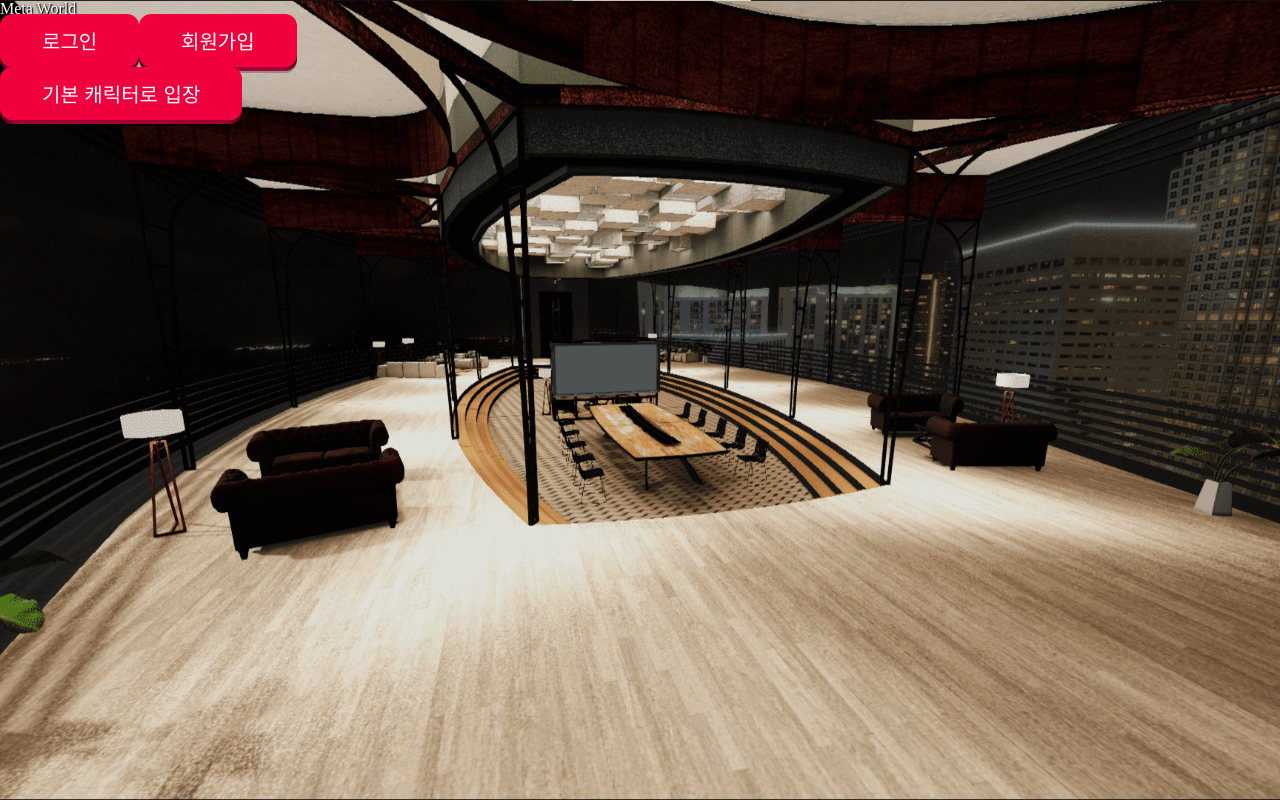
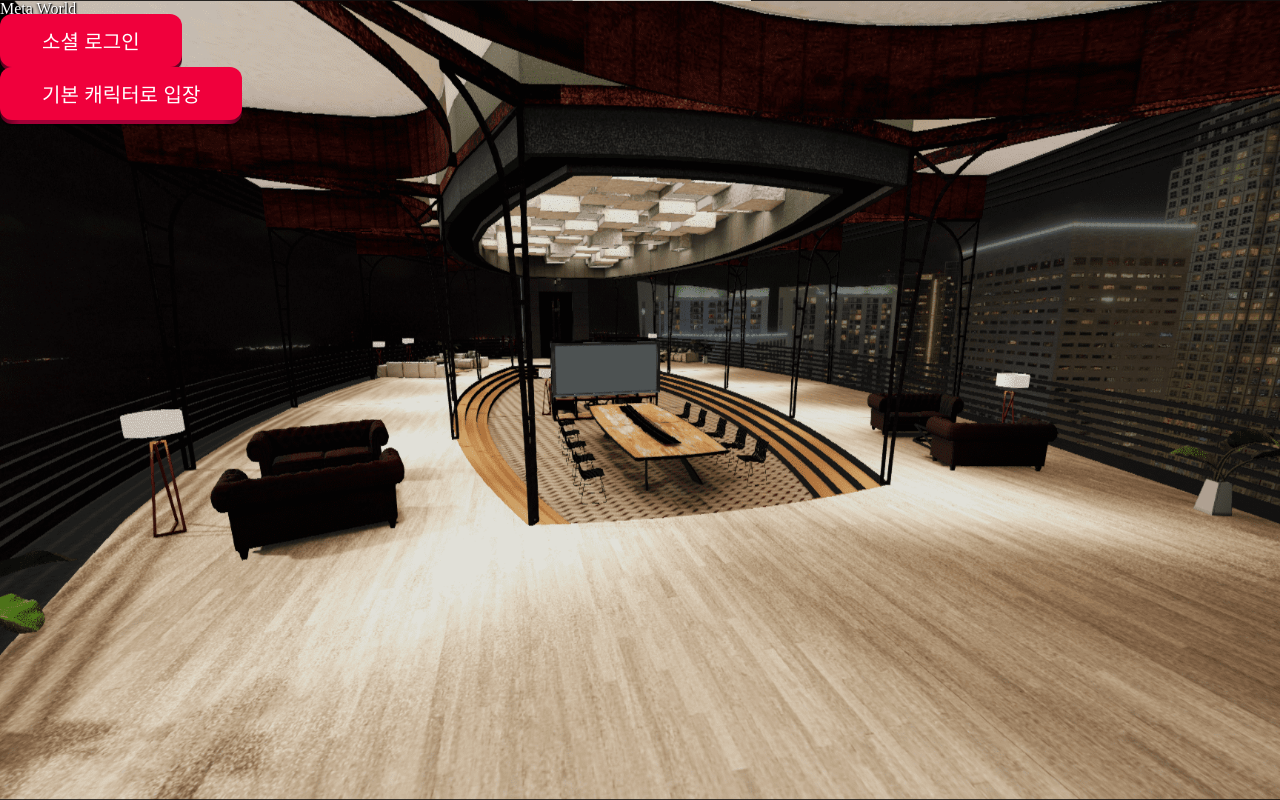
Before and after one commit to gudrb33333/meta-world-client, a React (Create React App) app: page / in a window 1280 px wide. Built offline with nearby package versions, Linux system fonts and the light colour scheme; no server answers.

Commit message:
Remove sign up button

```diff
--- a/src/components/Home/index.tsx
+++ b/src/components/Home/index.tsx
@@ -149,19 +149,7 @@ function Home() {
 						>
 							<span className={styles.shadow}></span>
 							<span className={styles.edge}></span>
-							<span className={styles.front}>로그인</span>
-						</button>
-						<button
-							className={classNames([
-								styles.homeRedBlockButton,
-								styles.pushable,
-								styles.slideInLeft,
-							])}
-							onClick={openSignupModal}
-						>
-							<span className={styles.shadow}></span>
-							<span className={styles.edge}></span>
-							<span className={styles.front}>회원가입</span>
+							<span className={styles.front}>소셜 로그인</span>
 						</button>
 					</div>
 					<div className={styles.homeButtonContainer}>
```
